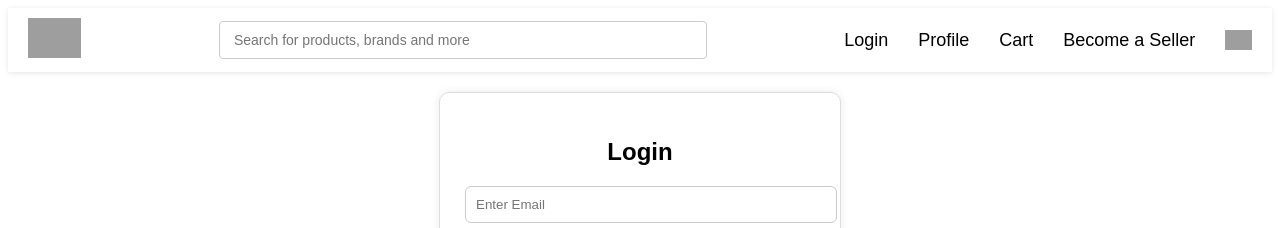
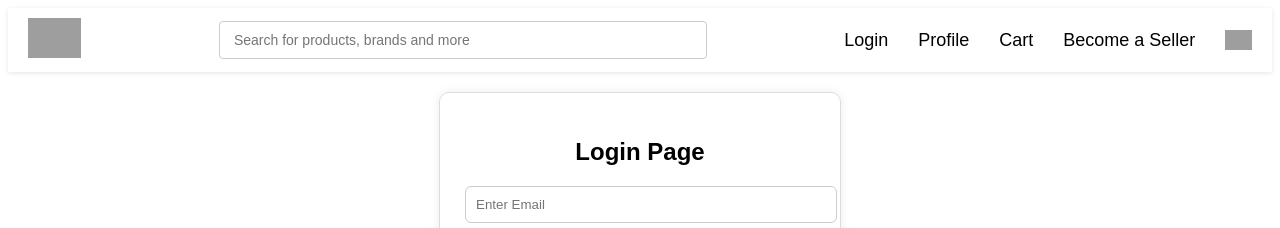
Before and after one commit to sivaksr7026/react-frontend, a React (Create React App) app: page /login in a window 1280 px wide. Shown: the top 228 px of the page. Built offline with nearby package versions, Linux system fonts and the light colour scheme; grey boxes are pictures that could not be loaded.

Commit message:
update the login text

```diff
--- a/src/shoppingfolder/pages/Login.js
+++ b/src/shoppingfolder/pages/Login.js
@@ -40,7 +40,7 @@ export default function Login() {
   return (
     <div className="login-container">
       <form className="login-box" onSubmit={handleSubmit}>
-        <h2>Login</h2>
+        <h2>Login Page</h2>
 
         <input
           type="email"
```
